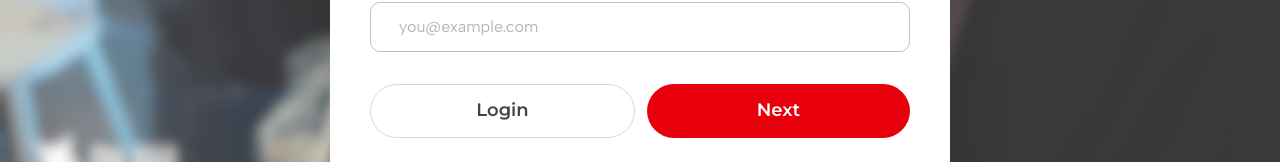
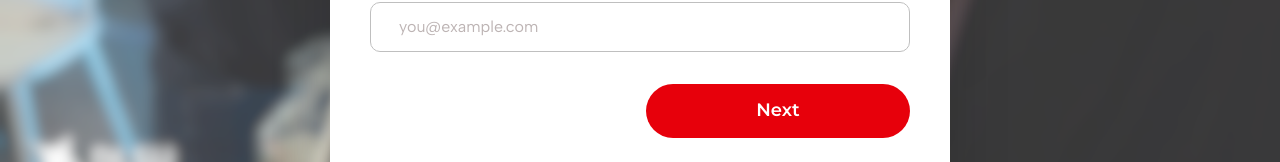
Before and after one commit to ssojubi/familis-multiunit-deployment, a React (Vite) app in the folder kiosk-image/FaMiLiS/: page /signup in a window 1280 px wide. Shown: the part 585-747 px from the top of the page. Built offline with nearby package versions, Linux system fonts and the light colour scheme; a web font is replaced by a local one.

Commit message:
fix redundant sign up

```diff
--- a/kiosk-image/FaMiLiS/src/pages/Signup.tsx
+++ b/kiosk-image/FaMiLiS/src/pages/Signup.tsx
@@ -472,13 +472,7 @@ export default function Signup() {
                   Back
                 </button>
               ) : (
-                <button
-                  type="button"
-                  onClick={() => navigate("/")}
-                  className="h-[54px] flex-1 rounded-full border border-[#d7d7d7] text-[18px] font-semibold text-[#444] hover:bg-[#fafafa] transition-colors"
-                >
-                  Login
-                </button>
+                <div className="flex-1" />
               )}
 
               {step < STEPS.length - 1 ? (
@@ -486,6 +480,7 @@ export default function Signup() {
                   type="button"
                   onClick={handleNext}
                   className="h-[54px] flex-1 bg-red-600 text-white rounded-full text-[18px] font-semibold hover:bg-red-700 transition-colors inline-flex items-center justify-center gap-3"
+                  style={step === 0 ? { maxWidth: "280px", marginInline: "auto" } : undefined}
                 >
                   Next
                 </button>
```
